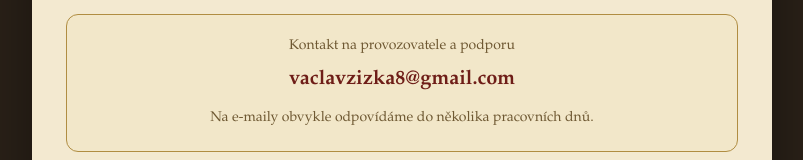
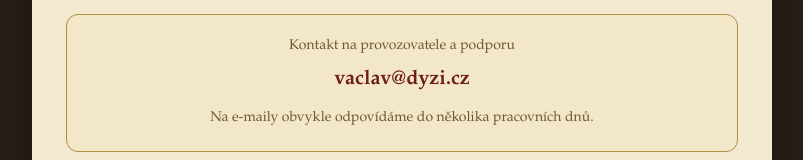
Before and after one commit to VaclavZ8/hejtman-web, a plain HTML site: page index.html in a window 1280 px wide. Shown: the part 2221-2381 px from the top of the page, without its empty margins (238-1041 px from the left). Drawn offline with Linux system fonts and the light colour scheme.

Commit message:
Update index.html

```diff
--- a/index.html
+++ b/index.html
@@ -125,7 +125,7 @@
   <p>Máte dotaz, narazili jste na chybu, nebo chcete smazat účet? Napište nám — rádi pomůžeme.</p>
   <div class="contact">
     <p class="muted" style="margin:0 0 6px">Kontakt na provozovatele a podporu</p>
-    <a href="mailto:vaclavzizka8@gmail.com">vaclavzizka8@gmail.com</a>
+    <a href="mailto:vaclavzizka8@gmail.com">vaclav@dyzi.cz</a>
     <p class="muted" style="margin:10px 0 0">Na e-maily obvykle odpovídáme do několika pracovních dnů.</p>
   </div>
 
```
